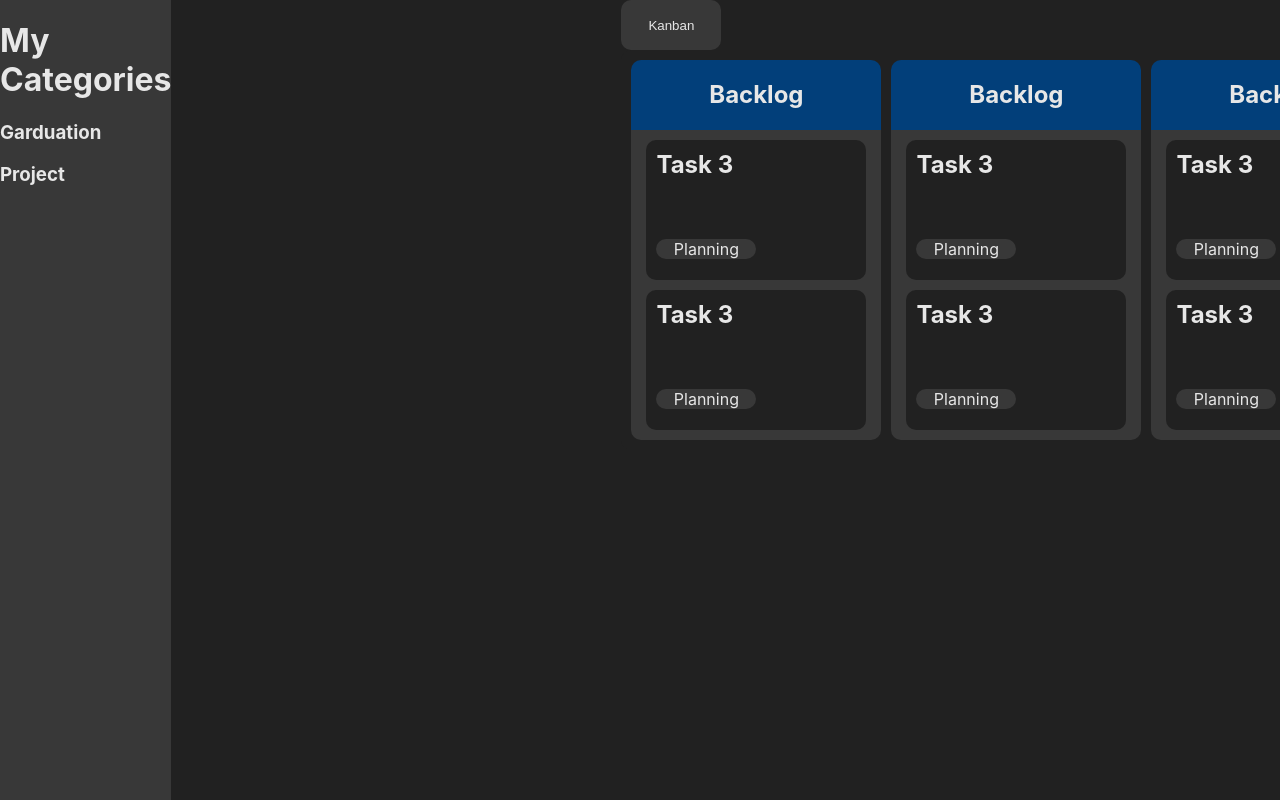
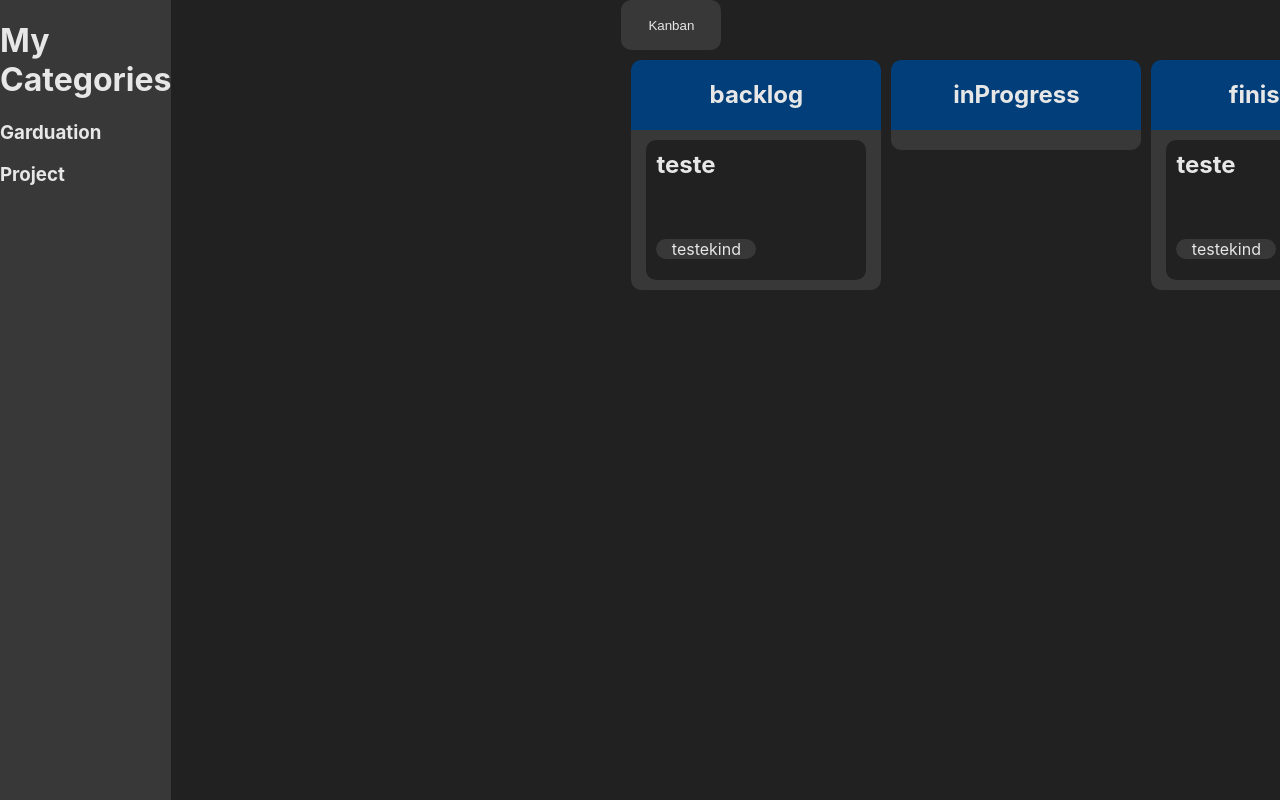
Before and after one commit to victorbrandaoa/task-list-frontend, a React (Create React App) app: page / in a window 1280 px wide. Shown: the top 800 px of the page. Built offline with nearby package versions, Linux system fonts and the light colour scheme.

Commit message:
basic start with states

```diff
--- a/src/components/kanbanBoard/kanbanBoard.js
+++ b/src/components/kanbanBoard/kanbanBoard.js
@@ -2,12 +2,12 @@ import React from "react";
 import KanbanColumn from "../kanbanColumn/kanbanColumn";
 import './style.css';
 
-export default function KanbanBoard(props) {
+export default function KanbanBoard({ kanban }) {
     return (
         <div className="kanban-board">
-            <KanbanColumn />
-            <KanbanColumn />
-            <KanbanColumn />
+            {Object.entries(kanban).map(([column, tasks]) => (
+                <KanbanColumn name={column} tasks={tasks} />
+            ))}
         </div>
     )
 }
--- a/src/components/kanbanColumn/kanbanColumn.js
+++ b/src/components/kanbanColumn/kanbanColumn.js
@@ -2,16 +2,17 @@ import React from "react";
 import TaskCard from "../taskCard/taskCard";
 import './style.css';
 
-export default function KanbanColumn(props) {
+export default function KanbanColumn({ name, tasks }) {
     return (
         <div className="kanban-column">
             <div className="column-title">
-                <h2>Backlog</h2>
+                <h2>{name}</h2>
             </div>
 
             <div className="task-list">
-                <TaskCard />
-                <TaskCard />
+                {tasks.map((task) => (
+                    <TaskCard info={task} />
+                ))}
             </div>
         </div>
     )
--- a/src/components/taskCard/taskCard.js
+++ b/src/components/taskCard/taskCard.js
@@ -1,12 +1,13 @@
 import React from "react";
 import './style.css';
 
-export default function TaskCard(props) {
+export default function TaskCard({ info }) {
+    const { name, kind } = info;
     return (
         <div className="task-card">
-            <h2>Task 3</h2>
+            <h2>{name}</h2>
             <div className="task-kind">
-                Planning
+                {kind}
             </div>
         </div>
     )
--- a/src/pages/kanbanPage.js
+++ b/src/pages/kanbanPage.js
@@ -1,17 +1,44 @@
+import React, { useState, useEffect } from "react";
+
 import KanbanBoard from "../components/kanbanBoard/kanbanBoard";
 import NavBar from "../components/navBar";
 import "./style.css";
 
+const kanbanModel = {
+    "backlog": [{name: "teste", kind: "testekind" }],
+    "inProgress": [],
+    "finished": [{name: "teste", kind: "testekind" }]
+};
+
+const kanbanCanceledModel = {
+    "canceled": []
+};
+
 export default function KanbanPage() {
+    const [kanban, setKanban] = useState(kanbanModel);
+    const [kanbanType, setKanbanType] = useState("normal");
+
+    const changeBoard = (tipoKanban="normal")  => {
+        if (tipoKanban === "canceled") {
+            setKanban({ ...kanbanCanceledModel });
+            setKanbanType("canceled");
+        } else {
+            setKanban({ ...kanbanModel });
+            setKanbanType("normal");
+        };
+    }
+
     return (
         <div className="kanban-page">
-            <NavBar></NavBar>
+            <NavBar />
             <div className="main">
                 <div className="nav-buttons">
-                    <button>Kanban</button>
-                    <button>Canceled Tasks</button>
+                    <button disabled={kanbanType === "normal"} onClick={() => changeBoard()}> Kanban </button>
+                    <button disabled={kanbanType === "canceled"} onClick={() => changeBoard("canceled")}>Canceled Tasks</button>
                 </div>
-                <KanbanBoard className="board"/>
+                <div  className="board">
+                    <KanbanBoard kanban={kanban} />
+                </div>
             </div>
         </div>
     )
```
